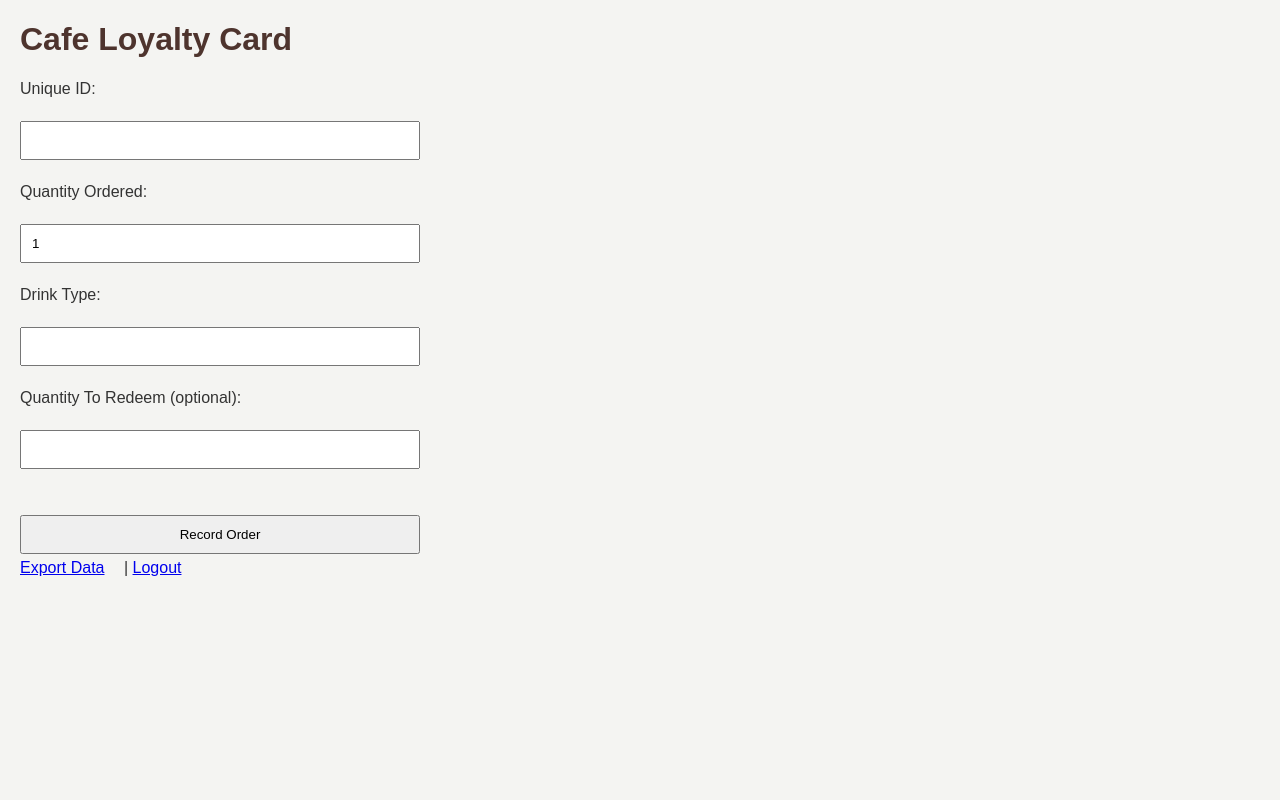
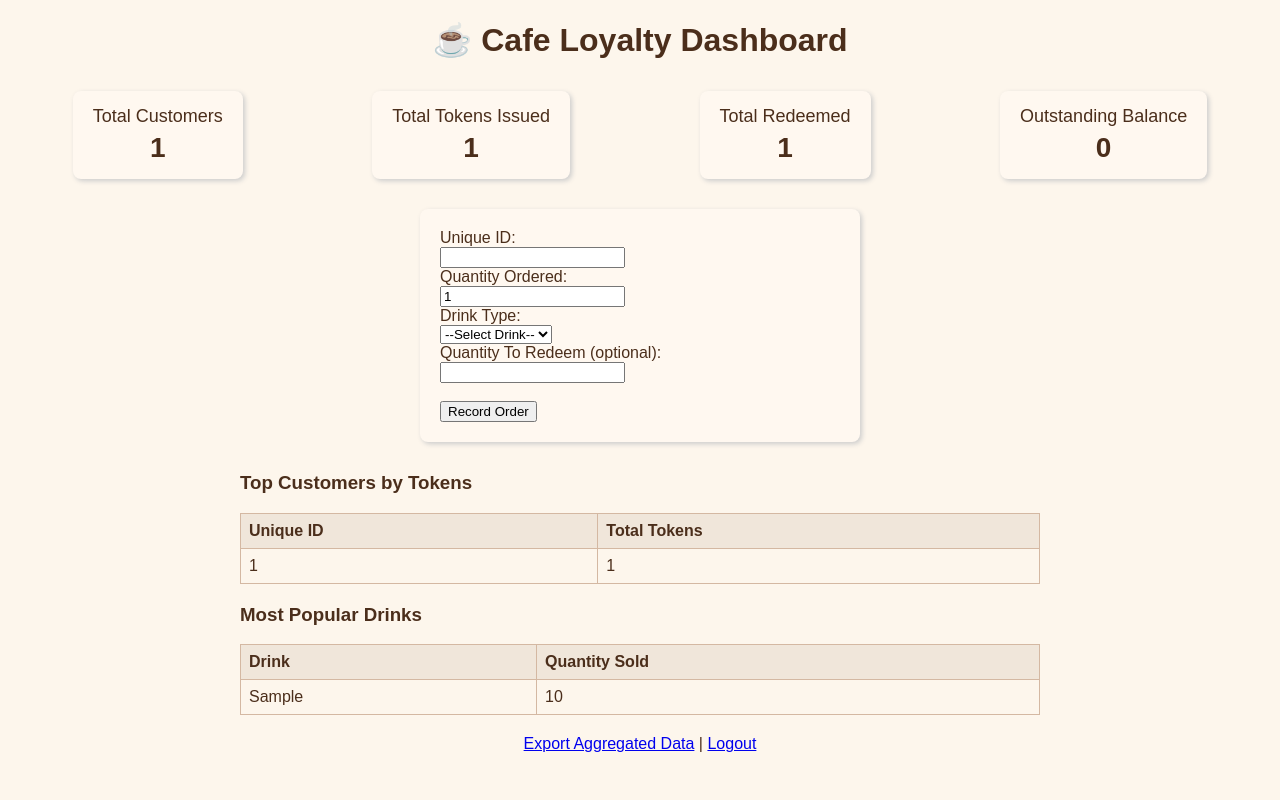
Before and after one commit to dycw30/loyalty-card-final, a Flask app: page / in a window 1280 px wide. Run offline with Flask 3, Linux system fonts and the light colour scheme; the visitor is signed in with stand-in values (Sample User, id 1); tables that the repository leaves empty hold one stand-in row (values such as "Sample post").

Commit message:
Full upgrade: dashboard, analytics, dropdown, aggregation, cafe theme

```diff
--- a/app.py
+++ b/app.py
@@ -3,7 +3,7 @@ import sqlite3
 from datetime import datetime
 import os
 import pandas as pd
-from openpyxl import load_workbook
+from openpyxl import Workbook
 
 app = Flask(__name__)
 app.secret_key = 'supersecretkey'
@@ -49,6 +49,14 @@ def index():
         return redirect(url_for("login"))
 
     totals = None
+    summary = {}
+    top_customers = []
+    top_drinks = []
+
+    conn = sqlite3.connect(DB_NAME)
+    c = conn.cursor()
+
+    # Handle new order
     if request.method == "POST":
         unique_id = request.form["unique_id"]
         drink = request.form["drink"]
@@ -58,31 +66,43 @@ def index():
         redeemed = int(request.form["redeem"]) if request.form.get("redeem") else 0
         date = datetime.now().strftime("%Y-%m-%d %H:%M:%S")
 
-        conn = sqlite3.connect(DB_NAME)
-        c = conn.cursor()
         c.execute("INSERT INTO orders (unique_id, drink_type, quantity, tokens, redeemed, date) VALUES (?, ?, ?, ?, ?, ?)",
                   (unique_id, drink, quantity, tokens, redeemed, date))
         conn.commit()
 
-        # Fetch totals for this Unique ID
-        c.execute("SELECT SUM(quantity), SUM(tokens), SUM(redeemed) FROM orders WHERE unique_id = ?", (unique_id,))
-        result = c.fetchone()
-        totals = {
-            "unique_id": unique_id,
-            "total_orders": result[0] or 0,
-            "total_tokens": result[1] or 0,
-            "total_redeemed": result[2] or 0,
-            "balance_tokens": (result[1] or 0) - (result[2] or 0)
-        }
-        conn.close()
-        return render_template("index.html", orders=[], totals=totals)
+    # Dashboard summary
+    c.execute("SELECT COUNT(DISTINCT unique_id), SUM(tokens), SUM(redeemed) FROM orders")
+    result = c.fetchone()
+    summary = {
+        "total_customers": result[0] or 0,
+        "total_tokens": result[1] or 0,
+        "total_redeemed": result[2] or 0,
+        "balance_tokens": (result[1] or 0) - (result[2] or 0)
+    }
 
-    conn = sqlite3.connect(DB_NAME)
-    c = conn.cursor()
-    c.execute("SELECT * FROM orders ORDER BY date DESC")
-    orders = c.fetchall()
+    # Top Unique IDs
+    c.execute("""
+        SELECT unique_id, SUM(tokens) as total_tokens
+        FROM orders
+        GROUP BY unique_id
+        ORDER BY total_tokens DESC
+        LIMIT 5
+    """)
+    top_customers = c.fetchall()
+
+    # Top Drinks
+    c.execute("""
+        SELECT drink_type, SUM(quantity) as total_qty
+        FROM orders
+        GROUP BY drink_type
+        ORDER BY total_qty DESC
+        LIMIT 5
+    """)
+    top_drinks = c.fetchall()
+
     conn.close()
-    return render_template("index.html", orders=orders, totals=totals)
+
+    return render_template("index.html", summary=summary, top_customers=top_customers, top_drinks=top_drinks)
 
 @app.route("/export")
 def export():
@@ -90,29 +110,26 @@ def export():
         return redirect(url_for("login"))
 
     conn = sqlite3.connect(DB_NAME)
-    df = pd.read_sql_query("SELECT * FROM orders", conn)
+    df = pd.read_sql_query("""
+        SELECT unique_id,
+               SUM(quantity) as total_orders,
+               SUM(tokens) as total_tokens,
+               SUM(redeemed) as total_redeemed,
+               (SUM(tokens) - SUM(redeemed)) as balance
+        FROM orders
+        GROUP BY unique_id
+    """, conn)
     conn.close()
 
     if df.empty:
         return "No data to export"
 
-    template_file = "Bound CRM Test 3.xlsm"
-    wb = load_workbook(template_file, keep_vba=True)
-    ws = wb["Sheet1"]
+    # Write to Excel
+    output_file = "Cafe Loyalty Aggregated.xlsx"
+    with pd.ExcelWriter(output_file, engine='openpyxl') as writer:
+        df.to_excel(writer, sheet_name="Summary", index=False)
 
-    start_row = 2
-    for i, row in df.iterrows():
-        ws.cell(row=start_row + i, column=1, value=row["unique_id"])   # A
-        # B left for manual Unique ID if needed
-        ws.cell(row=start_row + i, column=3, value=row["quantity"])    # C Today's Order
-        ws.cell(row=start_row + i, column=4, value=row["drink_type"])  # D
-        # E left for your Excel formula (total orders)
-        ws.cell(row=start_row + i, column=6, value=row["tokens"])      # F Tokens
-        ws.cell(row=start_row + i, column=7, value=f"{row['redeemed']} / {row['tokens']}")  # G
-
-    export_file = "Bound Cafe Exported.xlsm"
-    wb.save(export_file)
-    return send_file(export_file, as_attachment=True)
+    return send_file(output_file, as_attachment=True)
 
 if __name__ == "__main__":
     init_db()
--- a/static/styles.css
+++ b/static/styles.css
@@ -1,39 +1,28 @@
-body {
-    font-family: Arial, sans-serif;
-    margin: 20px;
-    background-color: #f4f4f2;
-    color: #333;
+.card {
+    background: #fff8f0;
+    padding: 15px 20px;
+    margin: 10px;
+    border-radius: 8px;
+    text-align: center;
+    box-shadow: 2px 2px 5px #ccc;
+    font-size: 18px;
 }
-h1, h2 {
-    color: #4e342e;
-}
-.form-container {
-    display: flex;
-    flex-direction: column;
-    max-width: 400px;
-}
-.form-container input, .form-container button {
-    margin: 5px 0;
-    padding: 10px;
-}
-.error {
-    color: red;
+.card span {
+    display: block;
+    font-size: 28px;
+    font-weight: bold;
+    margin-top: 5px;
 }
 table {
     width: 100%;
     border-collapse: collapse;
-    margin-top: 20px;
+    margin-top: 10px;
 }
-table, th, td {
-    border: 1px solid #aaa;
-}
-th, td {
+table th, table td {
+    border: 1px solid #d4b8a2;
     padding: 8px;
     text-align: left;
 }
-.nav-links a {
-    margin-right: 15px;
+table th {
+    background: #f0e6da;
 }
-.analytics-summary p {
-    font-size: 1.2em;
-}
--- a/templates/index.html
+++ b/templates/index.html
@@ -1,13 +1,21 @@
 <!DOCTYPE html>
 <html>
 <head>
-    <title>Loyalty Card App</title>
+    <title>Cafe Loyalty Dashboard</title>
     <link rel="stylesheet" href="/static/styles.css">
 </head>
-<body>
-    <h1>Cafe Loyalty Card</h1>
+<body style="background: #fdf6ec; color: #4b2e1b; font-family: Arial, sans-serif;">
 
-    <form method="post" class="form-container">
+<h1 style="text-align: center;">☕ Cafe Loyalty Dashboard</h1>
+
+<div style="display: flex; justify-content: space-around; flex-wrap: wrap; margin-bottom: 20px;">
+    <div class="card">Total Customers<br><span>{{ summary.total_customers }}</span></div>
+    <div class="card">Total Tokens Issued<br><span>{{ summary.total_tokens }}</span></div>
+    <div class="card">Total Redeemed<br><span>{{ summary.total_redeemed }}</span></div>
+    <div class="card">Outstanding Balance<br><span>{{ summary.balance_tokens }}</span></div>
+</div>
+
+<form method="post" style="max-width: 400px; margin: auto; background: #fff8f0; padding: 20px; border-radius: 8px; box-shadow: 2px 2px 5px #ccc;">
     <label>Unique ID:</label><br>
     <input type="text" name="unique_id" required><br>
 
@@ -15,7 +23,14 @@
     <input type="number" name="quantity" min="1" value="1" required><br>
 
     <label>Drink Type:</label><br>
-        <input type="text" name="drink" required><br>
+    <select name="drink" required>
+        <option value="">--Select Drink--</option>
+        <option value="Espresso">Espresso</option>
+        <option value="Latte">Latte</option>
+        <option value="Cappuccino">Cappuccino</option>
+        <option value="Flat White">Flat White</option>
+        <option value="Mocha">Mocha</option>
+    </select><br>
 
     <label>Quantity To Redeem (optional):</label><br>
     <input type="number" name="redeem" min="0"><br><br>
@@ -23,18 +38,26 @@
     <button type="submit">Record Order</button>
 </form>
 
-    {% if totals %}
-    <div style="margin-top: 20px; padding: 10px; border: 1px solid #aaa; background-color: #fafafa;">
-        <h3>Stats for Unique ID: {{ totals.unique_id }}</h3>
-        <p>Total Orders: {{ totals.total_orders }}</p>
-        <p>Total Tokens Earned: {{ totals.total_tokens }}</p>
-        <p>Total Redeemed: {{ totals.total_redeemed }}</p>
-        <p>Balance Tokens: {{ totals.balance_tokens }}</p>
+<div style="margin-top: 30px; max-width: 800px; margin-left:auto; margin-right:auto;">
+    <h3>Top Customers by Tokens</h3>
+    <table>
+        <tr><th>Unique ID</th><th>Total Tokens</th></tr>
+        {% for cust in top_customers %}
+        <tr><td>{{ cust[0] }}</td><td>{{ cust[1] }}</td></tr>
+        {% endfor %}
+    </table>
+
+    <h3 style="margin-top:20px;">Most Popular Drinks</h3>
+    <table>
+        <tr><th>Drink</th><th>Quantity Sold</th></tr>
+        {% for drink in top_drinks %}
+        <tr><td>{{ drink[0] }}</td><td>{{ drink[1] }}</td></tr>
+        {% endfor %}
+    </table>
 </div>
-    {% endif %}
 
-    <div class="nav-links">
-        <a href="/export">Export Data</a> |
+<div class="nav-links" style="text-align: center; margin-top: 20px;">
+    <a href="/export">Export Aggregated Data</a> |
     <a href="/logout">Logout</a>
 </div>
 </body>
```
Lines whose indentation alone changed are shown as unchanged.
